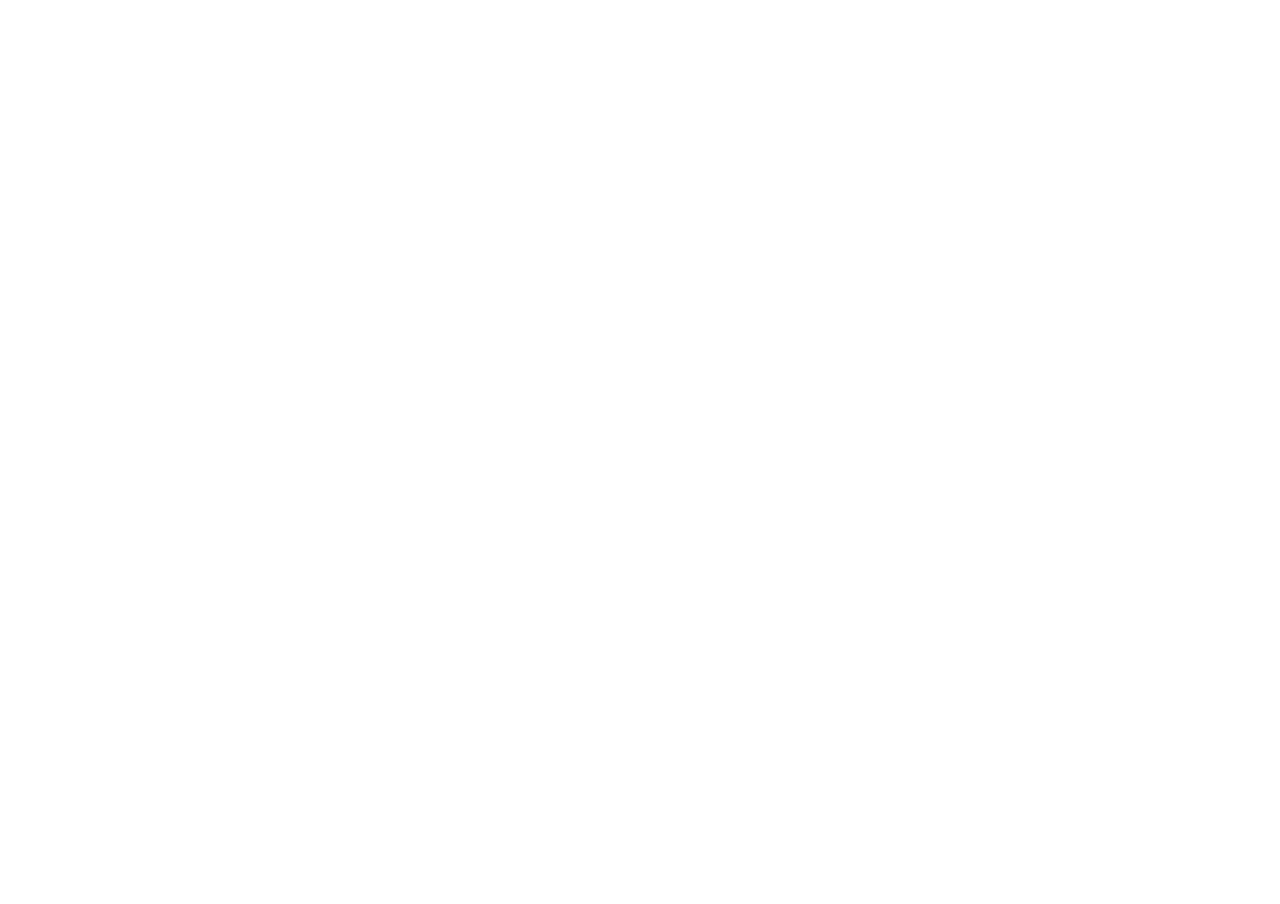
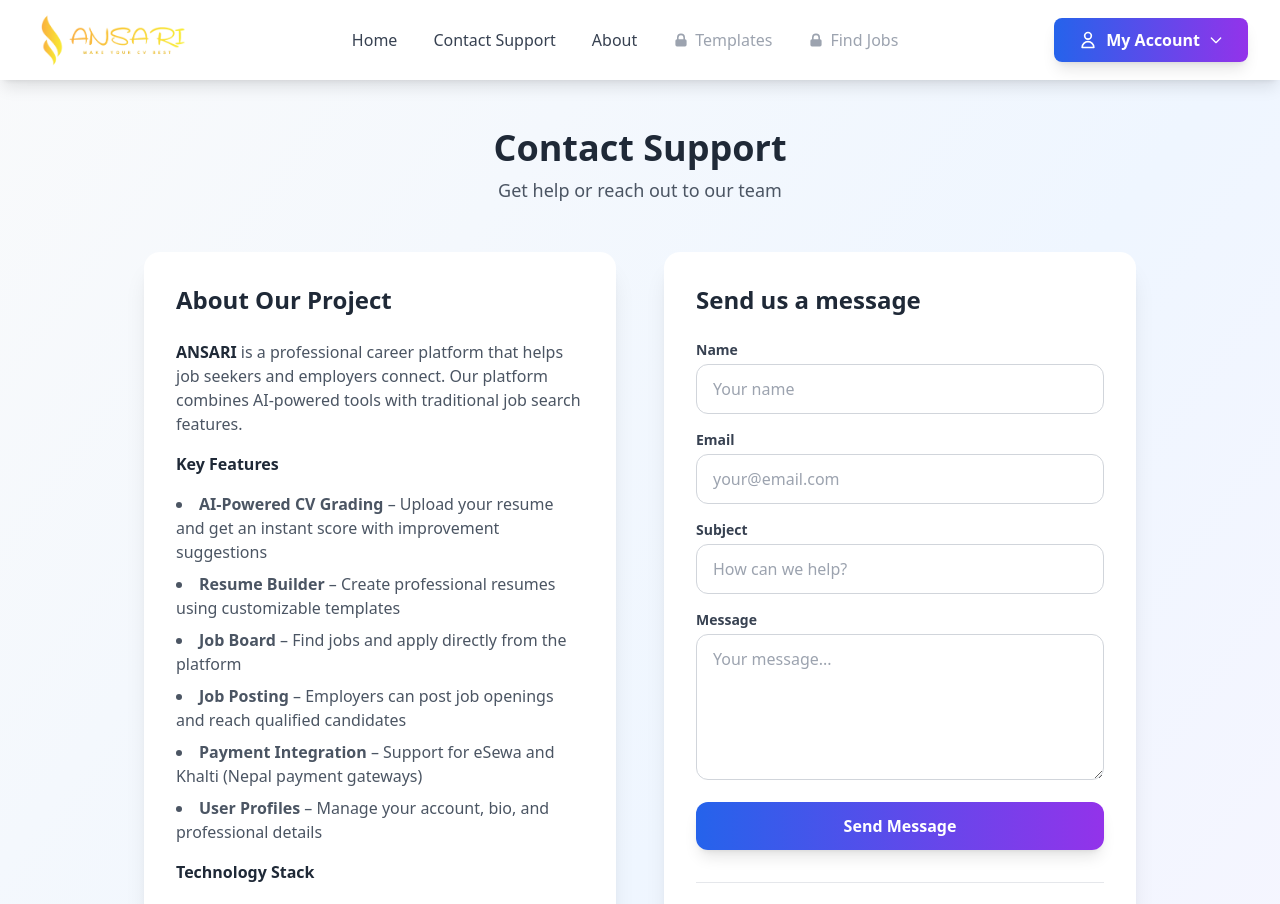
Before and after one commit to Umarrrrrrrrrrrrrrrr/CVcreator_frontend, a React (Vite) app: page /contact-support in a window 1280 px wide. Before the commit this address had no page. Shown: the top 904 px of the page. Before the commit the page ends 800 px from the top, so only its background shows below. Built offline with nearby package versions, Linux system fonts and the light colour scheme.

Commit message:
adding contact support

```diff
--- a/src/App.jsx
+++ b/src/App.jsx
@@ -16,6 +16,7 @@
 import PaymentCallback from "./Pages/Payment/PaymentCallback";
 import CvGrade from "./Pages/CvGrade/CvGrade";
 import Profile from "./Pages/Profile/Profile";
+import ContactSupport from "./Pages/ContactSupport/ContactSupport";
 import ProtectedRoute from "./components/ProtectedRoute";
 
 import { BrowserRouter as Router, Route, Routes } from "react-router-dom";
@@ -28,6 +29,7 @@
         <Route path="/login" element={<Login />} />
         <Route path="/" element={<Home />} />
         <Route path="/home" element={<Home />} />
+        <Route path="/contact-support" element={<ContactSupport />} />
         <Route path="/search_job" element={
           <ProtectedRoute>
             <Search_job/>
--- /dev/null
+++ b/src/Pages/ContactSupport/ContactSupport.jsx
@@ -0,0 +1,140 @@
+import React, { useState } from "react";
+import Navbar from "../Navbar/Navbar";
+import Footer from "../Footer/Footer";
+
+const ContactSupport = () => {
+  const [formData, setFormData] = useState({
+    name: "",
+    email: "",
+    subject: "",
+    message: "",
+  });
+  const [submitted, setSubmitted] = useState(false);
+
+  const handleChange = (e) => {
+    setFormData({ ...formData, [e.target.name]: e.target.value });
+  };
+
+  const handleSubmit = (e) => {
+    e.preventDefault();
+    setSubmitted(true);
+    setFormData({ name: "", email: "", subject: "", message: "" });
+  };
+
+  return (
+    <div className="min-h-screen bg-gradient-to-br from-gray-50 via-blue-50 to-purple-50">
+      <Navbar />
+      <div className="max-w-5xl mx-auto px-4 py-12">
+        {/* Page Header */}
+        <div className="text-center mb-12">
+          <h1 className="text-4xl font-bold text-gray-800 mb-2">Contact Support</h1>
+          <p className="text-lg text-gray-600">Get help or reach out to our team</p>
+        </div>
+
+        <div className="grid lg:grid-cols-2 gap-12">
+          {/* Project Overview */}
+          <div className="bg-white rounded-2xl shadow-xl p-8">
+            <h2 className="text-2xl font-bold text-gray-800 mb-6">About Our Project</h2>
+            <div className="space-y-4 text-gray-600">
+              <p>
+                <strong className="text-gray-800">ANSARI</strong> is a professional career platform that helps job seekers and employers connect. Our platform combines AI-powered tools with traditional job search features.
+              </p>
+              <h3 className="font-semibold text-gray-800 mt-4">Key Features</h3>
+              <ul className="list-disc list-inside space-y-2">
+                <li><strong>AI-Powered CV Grading</strong> – Upload your resume and get an instant score with improvement suggestions</li>
+                <li><strong>Resume Builder</strong> – Create professional resumes using customizable templates</li>
+                <li><strong>Job Board</strong> – Find jobs and apply directly from the platform</li>
+                <li><strong>Job Posting</strong> – Employers can post job openings and reach qualified candidates</li>
+                <li><strong>Payment Integration</strong> – Support for eSewa and Khalti (Nepal payment gateways)</li>
+                <li><strong>User Profiles</strong> – Manage your account, bio, and professional details</li>
+              </ul>
+              <h3 className="font-semibold text-gray-800 mt-4">Technology Stack</h3>
+              <p>
+                Built with React (Vite), Django REST Framework, PostgreSQL (Neon), JWT authentication, and machine learning for CV analysis.
+              </p>
+            </div>
+          </div>
+
+          {/* Contact Form */}
+          <div className="bg-white rounded-2xl shadow-xl p-8">
+            <h2 className="text-2xl font-bold text-gray-800 mb-6">Send us a message</h2>
+            {submitted ? (
+              <div className="p-6 bg-green-50 border border-green-200 rounded-xl text-green-700">
+                <p className="font-semibold">Thank you for your message!</p>
+                <p className="mt-2">We'll get back to you as soon as possible.</p>
+              </div>
+            ) : (
+              <form onSubmit={handleSubmit} className="space-y-4">
+                <div>
+                  <label className="block text-sm font-semibold text-gray-700 mb-1">Name</label>
+                  <input
+                    type="text"
+                    name="name"
+                    value={formData.name}
+                    onChange={handleChange}
+                    required
+                    className="w-full px-4 py-3 border border-gray-300 rounded-xl focus:outline-none focus:ring-2 focus:ring-blue-500"
+                    placeholder="Your name"
+                  />
+                </div>
+                <div>
+                  <label className="block text-sm font-semibold text-gray-700 mb-1">Email</label>
+                  <input
+                    type="email"
+                    name="email"
+                    value={formData.email}
+                    onChange={handleChange}
+                    required
+                    className="w-full px-4 py-3 border border-gray-300 rounded-xl focus:outline-none focus:ring-2 focus:ring-blue-500"
+                    placeholder="your@email.com"
+                  />
+                </div>
+                <div>
+                  <label className="block text-sm font-semibold text-gray-700 mb-1">Subject</label>
+                  <input
+                    type="text"
+                    name="subject"
+                    value={formData.subject}
+                    onChange={handleChange}
+                    required
+                    className="w-full px-4 py-3 border border-gray-300 rounded-xl focus:outline-none focus:ring-2 focus:ring-blue-500"
+                    placeholder="How can we help?"
+                  />
+                </div>
+                <div>
+                  <label className="block text-sm font-semibold text-gray-700 mb-1">Message</label>
+                  <textarea
+                    name="message"
+                    value={formData.message}
+                    onChange={handleChange}
+                    required
+                    rows={5}
+                    className="w-full px-4 py-3 border border-gray-300 rounded-xl focus:outline-none focus:ring-2 focus:ring-blue-500 resize-y"
+                    placeholder="Your message..."
+                  />
+                </div>
+                <button
+                  type="submit"
+                  className="w-full px-6 py-3 bg-gradient-to-r from-blue-600 to-purple-600 text-white rounded-xl font-semibold hover:from-blue-700 hover:to-purple-700 transition-all shadow-lg"
+                >
+                  Send Message
+                </button>
+              </form>
+            )}
+
+            {/* Alternative Contact */}
+            <div className="mt-8 pt-6 border-t border-gray-200">
+              <h3 className="font-semibold text-gray-800 mb-2">Other ways to reach us</h3>
+              <p className="text-gray-600 text-sm">
+                For urgent technical support or questions about your account, please ensure you're logged in and check the Help section on the home page.
+              </p>
+            </div>
+          </div>
+        </div>
+      </div>
+      <Footer />
+    </div>
+  );
+};
+
+export default ContactSupport;
--- a/src/Pages/Navbar/Navbar.jsx
+++ b/src/Pages/Navbar/Navbar.jsx
@@ -25,7 +25,7 @@
 
   const projectLinks = [
     { label: "Home", path: "/" },
-    { label: "Features", path: "/#features" },
+    { label: "Contact Support", path: "/contact-support" },
     { label: "About", path: "/#about" },
   ];
 
@@ -44,6 +44,10 @@
         window.location.hash = hash;
         document.getElementById(hash)?.scrollIntoView({ behavior: "smooth" });
       }, 100);
+      return;
+    }
+    if (path === "/contact-support") {
+      navigate("/contact-support");
       return;
     }
     navigate(path);
```
